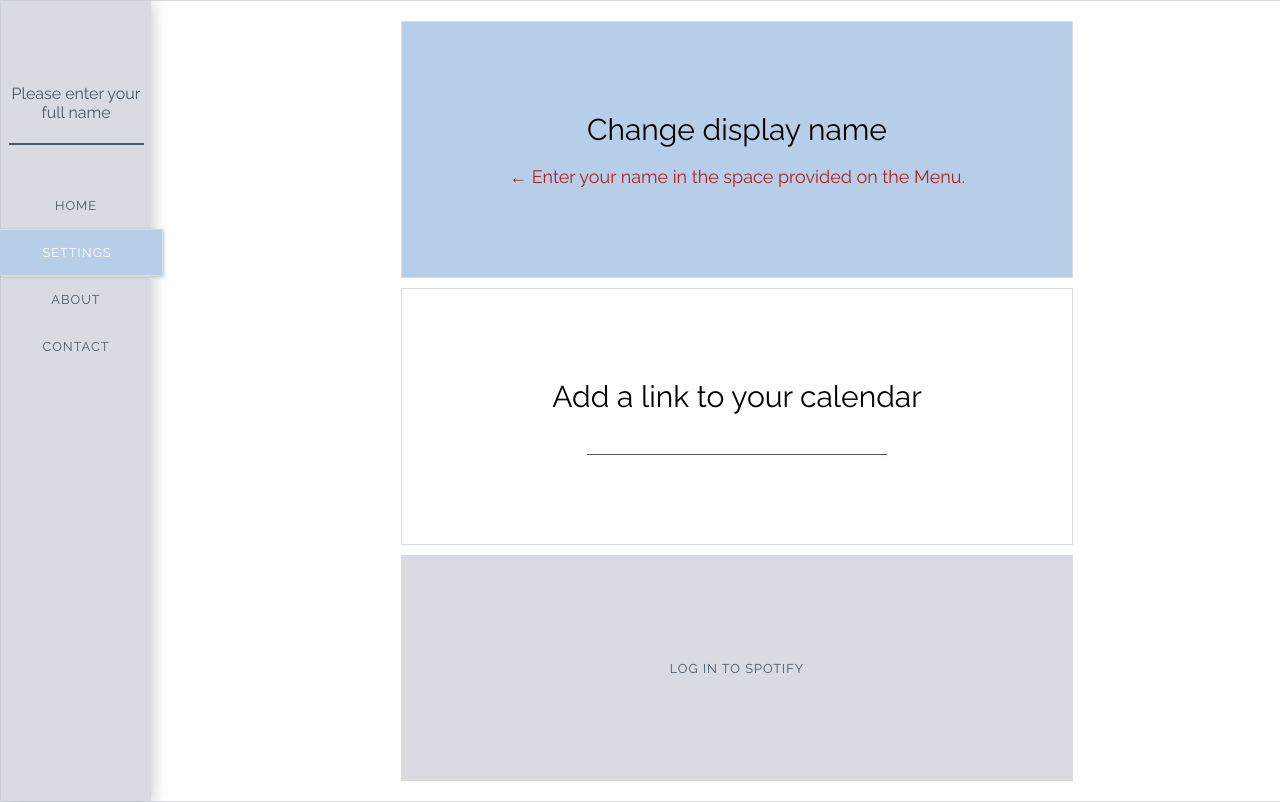
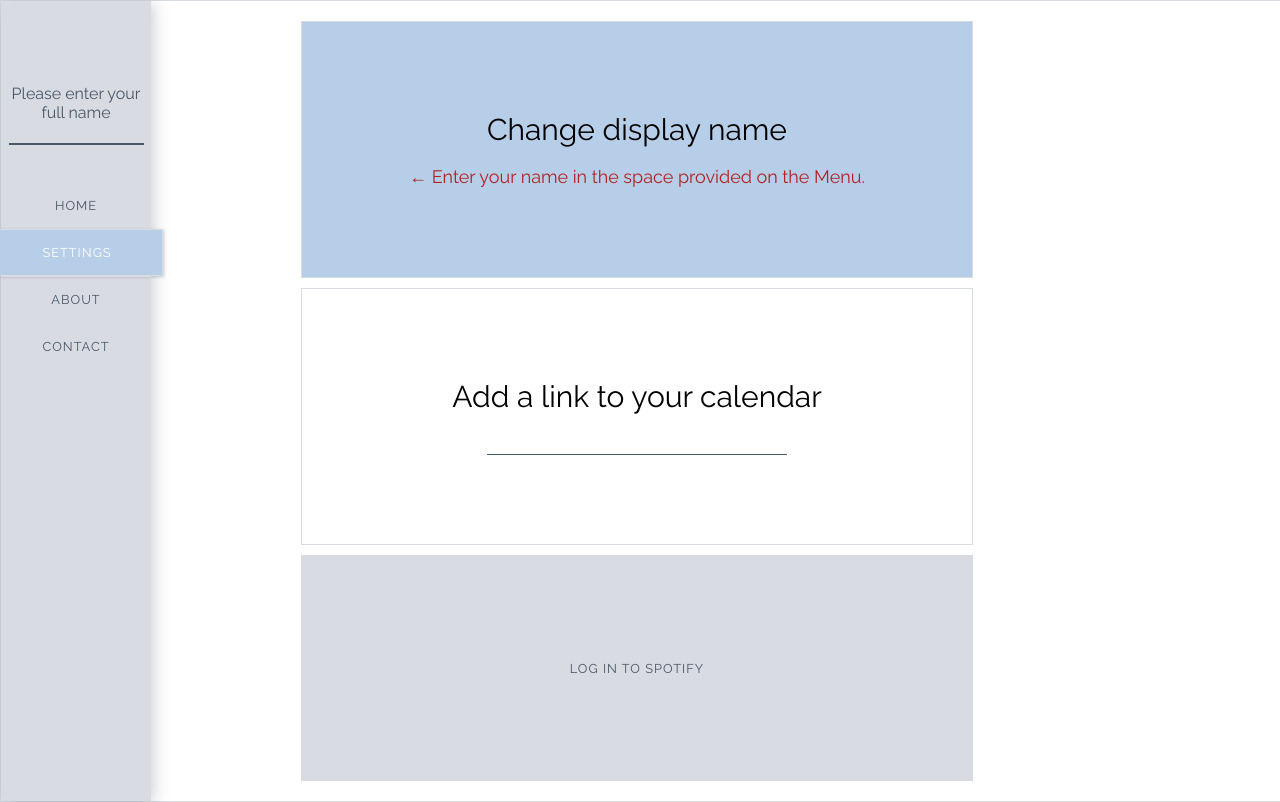
Before and after one commit to emilyannemoses/dashboard-react, a React (Create React App) app: page /settings in a window 1280 px wide. Built offline with nearby package versions, Linux system fonts and the light colour scheme; a web font is replaced by a local one.

Commit message:
small edits (#19)

```diff
--- a/src/Settings/Settings.css
+++ b/src/Settings/Settings.css
@@ -30,7 +30,7 @@
 }
 .settings-grid {
     width: 70vw;
-    margin: 0px 0px 0px 400px;
+    margin: 0px 0px 0px 300px;
     padding-top: 20px;
     background: #fff;
     height: 95vh;
--- a/src/Settings/Settings.js
+++ b/src/Settings/Settings.js
@@ -39,7 +39,7 @@ class Settings extends Component {
               email: `${response.data.email}`,
               location: `${response.data.country}`
             },
-            token: token,
+            token: token
           })
           Spotify.handleLogin(token)
         })
--- a/src/spotify.js
+++ b/src/spotify.js
@@ -73,7 +73,7 @@ const Spotify = {
             // this.duration;
             this.trackName = currentTrack.name;
             this.albumName = currentTrack.album.name;
-            this.artistName = currentTrack.artists.map(artist => artist.name).join(", ");;
+            this.artistName = currentTrack.artists.map(artist => artist.name).join(", ");
             this.playing = playing
         } else {
             this.error ="Looks like you might have swapped to another device?";
```
